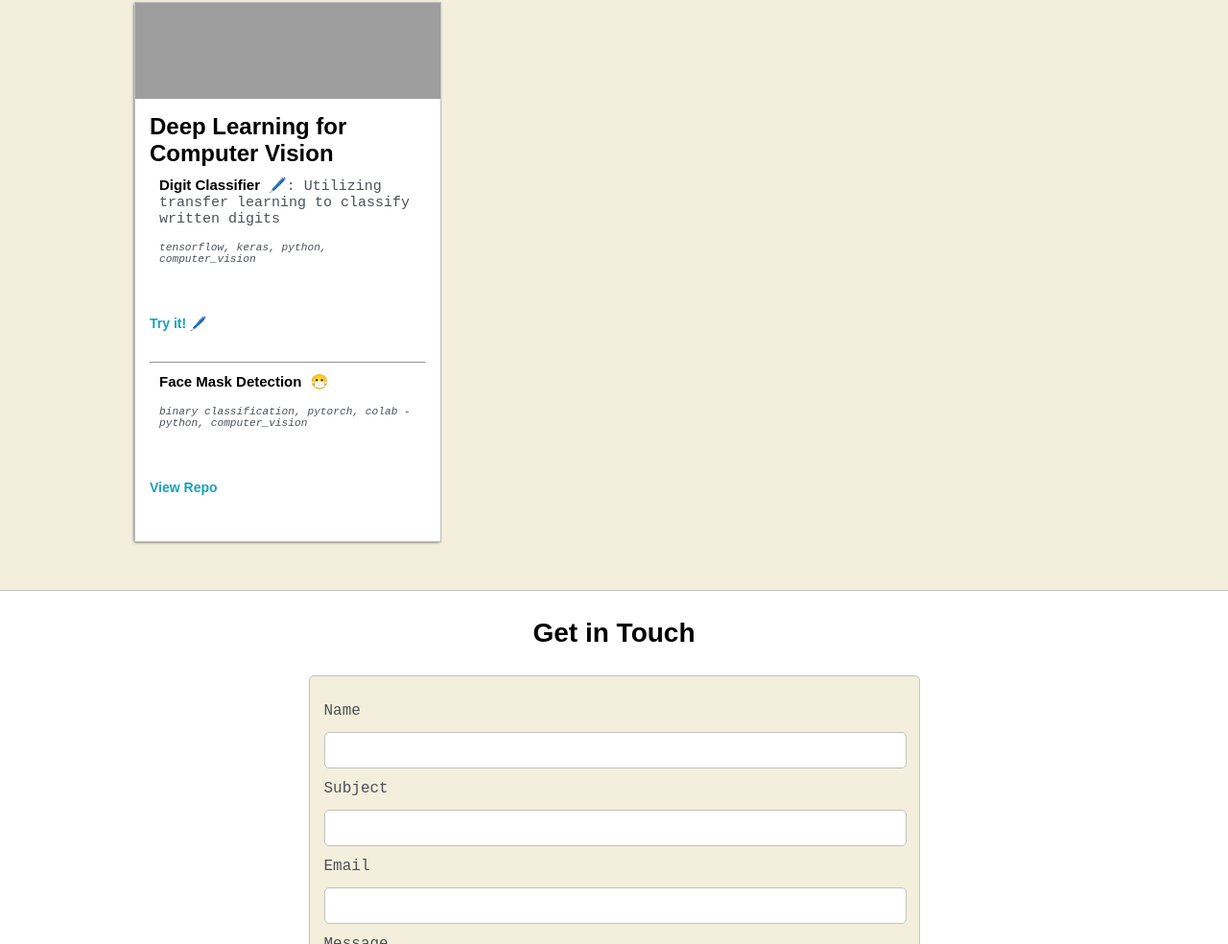
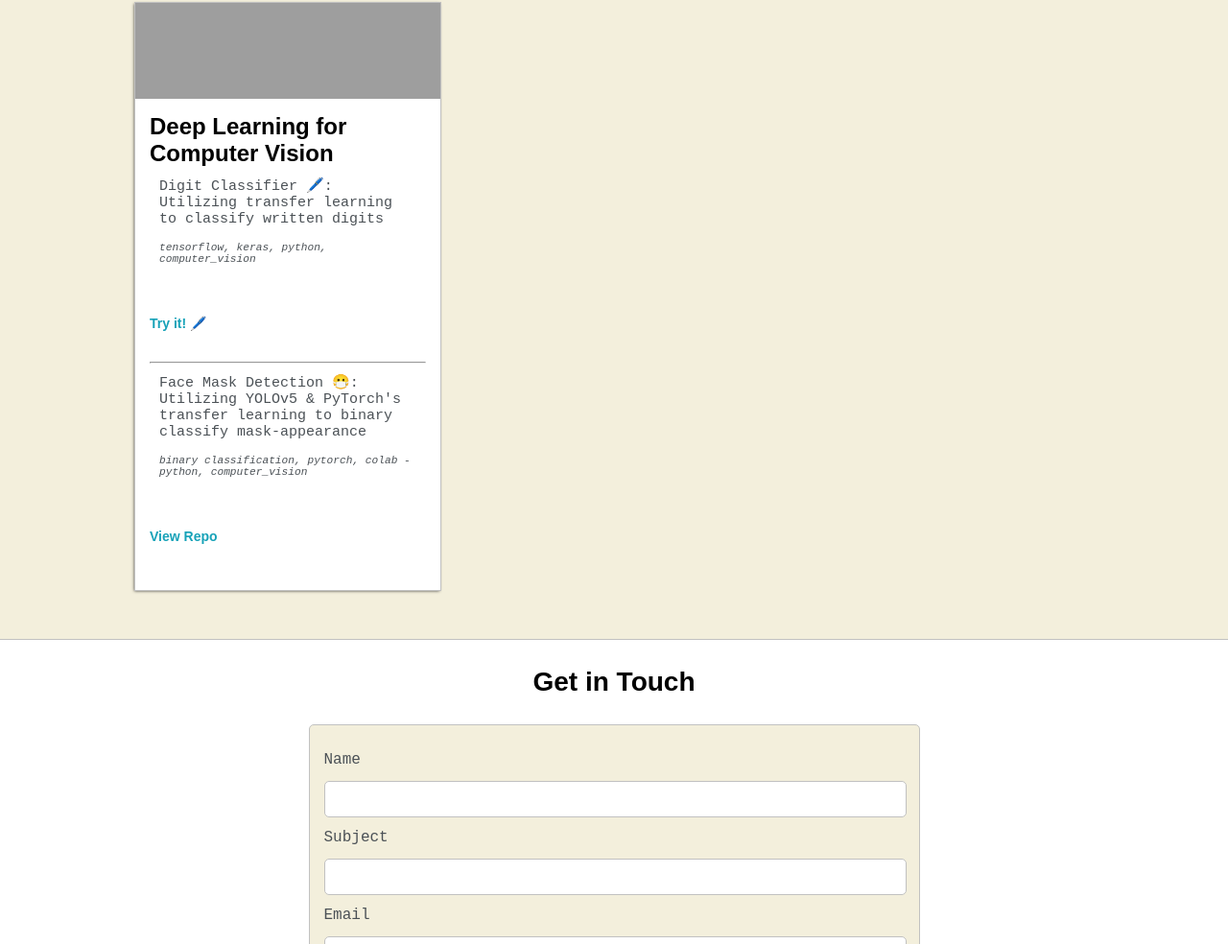
Before and after one commit to AkanimohOD19A/AkanimohOD19A.github.io, a plain HTML site: page index.html in a window 1280 px wide. Shown: the part 2898-3882 px from the top of the page at 96% size. Drawn offline with Linux system fonts and the light colour scheme; grey boxes are pictures that could not be loaded; a web font is replaced by a local one.

Commit message:
Updated Projects

```diff
--- a/index.html
+++ b/index.html
@@ -370,7 +370,7 @@
                                     Deep Learning for Computer Vision
                                 </h4>
                                 <p class="post-intro">
-                                    <strong>Digit Classifier</strong> 🖊️: Utilizing transfer learning to classify written digits
+                                    Digit Classifier 🖊️: Utilizing transfer learning to classify written digits
                                     <p style="font-weight: lighter; font-size: .7em;">
                                         <i> tensorflow, keras, python, computer_vision </i>
                                     </p>
@@ -378,11 +378,9 @@
                                 <h6>
                                     <a target="_blank" href="https://akanimohod19a.github.io/digit-recognizer.github.io/"> Try it! 🖊️ </a>
                                 </h6>
-
                                 <hr>
-
                                 <p class="post-intro">
-                                    <strong>Face Mask Detection</strong> 😷
+                                    Face Mask Detection 😷: Utilizing YOLOv5 & PyTorch's transfer learning to binary classify mask-appearance
                                     <p style="font-weight: lighter; font-size: .7em;">
                                         <i> binary classification, pytorch, colab - python, computer_vision </i>
                                     </p>
```
